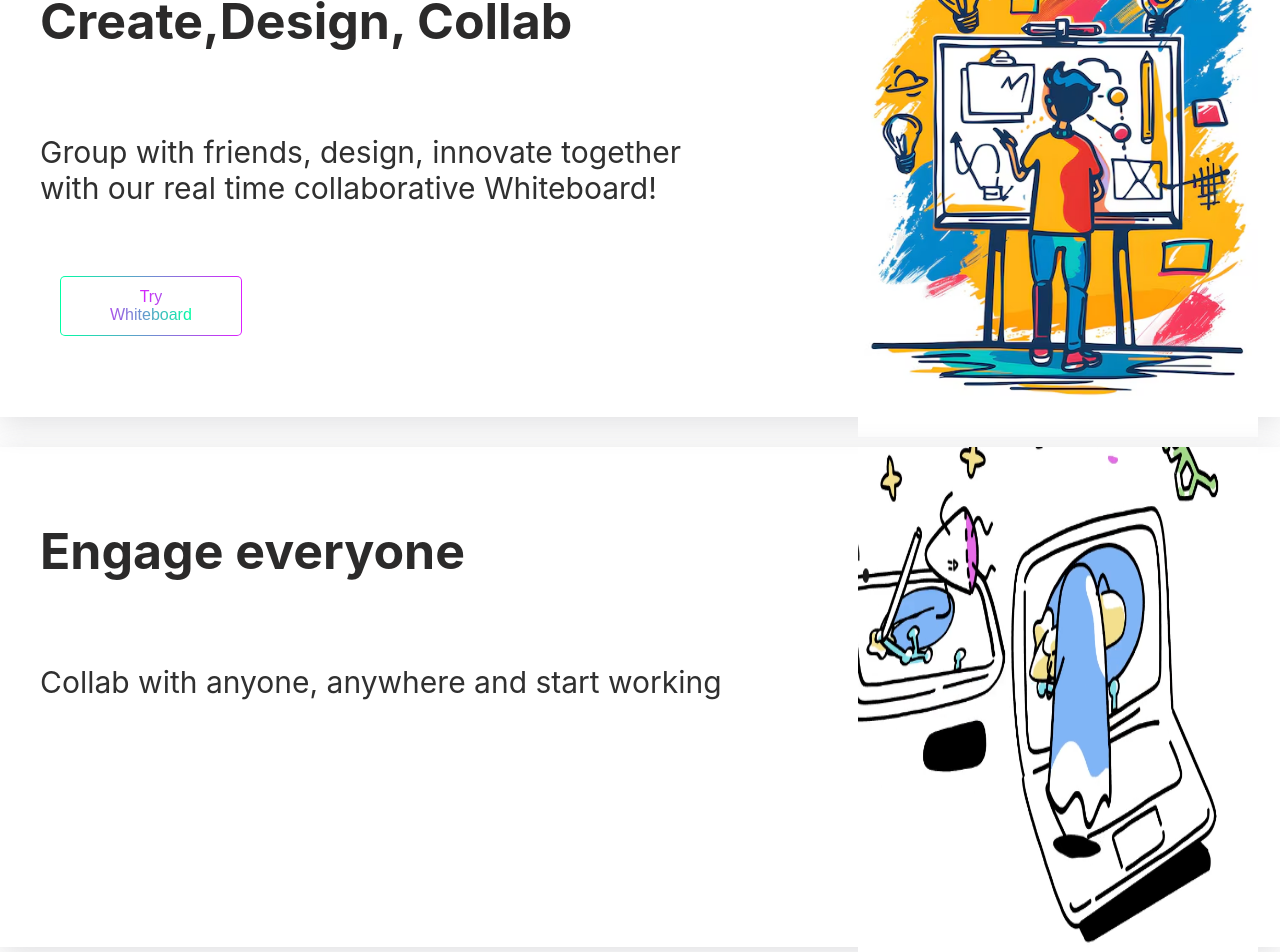
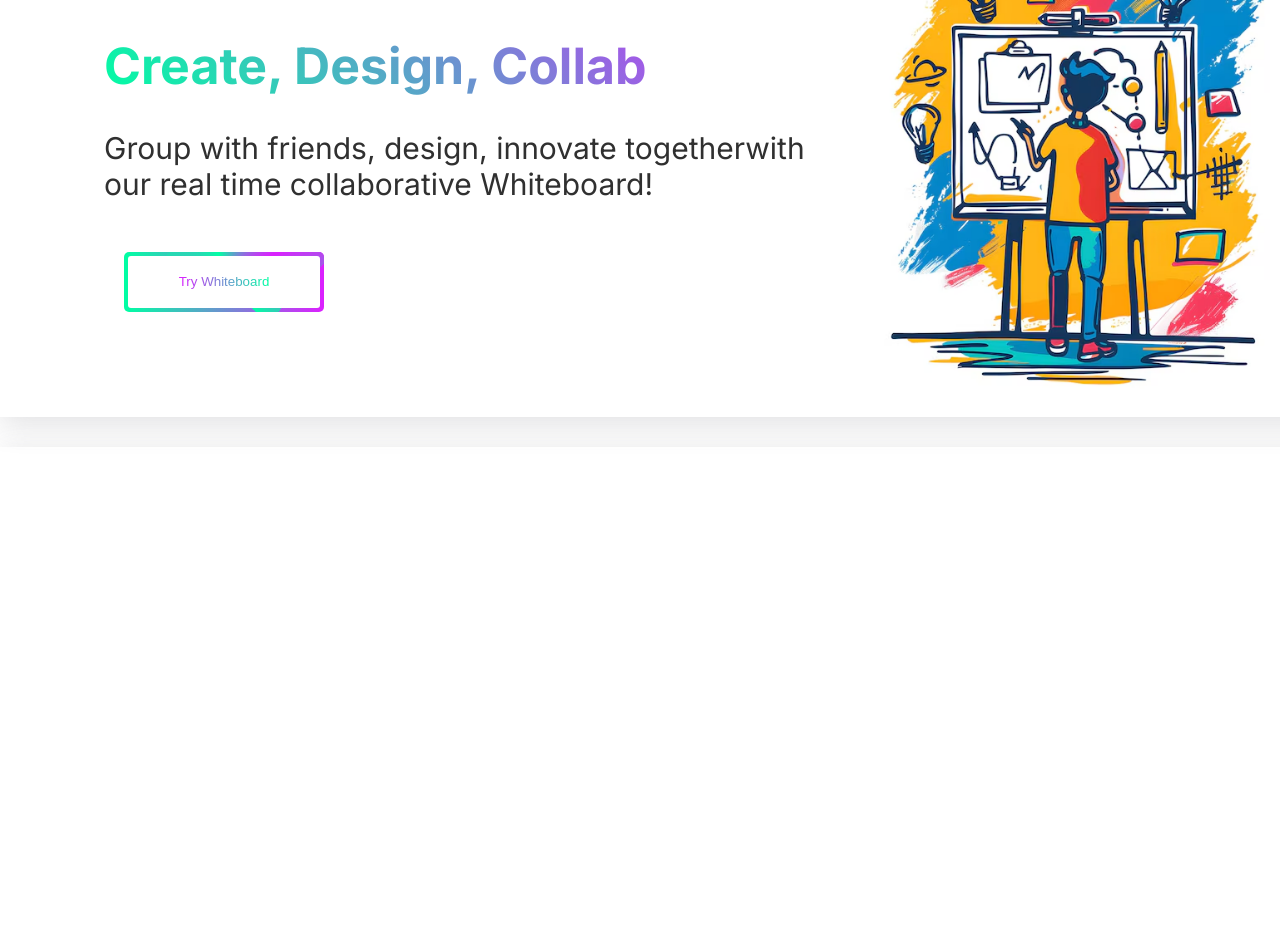
Before and after one commit to shubhirusiya/whiteboard_project, a React (Create React App) app in the folder frontend/: page / in a window 1280 px wide. Shown: the part 240-1192 px from the top of the page. After the commit the page ends 800 px from the top, so only its background shows below. Built offline with nearby package versions, Linux system fonts and the light colour scheme.

Commit message:
some css fixed

```diff
--- a/frontend/src/components/landing_page.js
+++ b/frontend/src/components/landing_page.js
@@ -1,67 +1,120 @@
-import React from 'react';
-import '../style/landingpage.css'
-
-
+import React, { useEffect, useRef } from 'react';
+import '../style/landingpage.css';
 import MouseTrail from "./mousetraileffect";
 
-function landingpage() {
+function LandingPage() {
+  const sectionRefs = useRef([]);
+  const typedTextRefs = useRef([]);
+
+  useEffect(() => {
+    const observer = new IntersectionObserver(
+      (entries) => {
+        entries.forEach((entry) => {
+          if (entry.isIntersecting) {
+            entry.target.classList.add('section-visible');
+          } else {
+            entry.target.classList.remove('section-visible');
+          }
+        });
+      },
+      { threshold: 0.1 }
+    );
+
+    sectionRefs.current.forEach((section) => {
+      if (section) observer.observe(section);
+    });
+
+    // Typed Animation
+    typedTextRefs.current.forEach((textElement, index) => {
+      if (textElement && index % 2 === 1) { // Only for paragraph texts
+        const text = textElement.textContent;
+        textElement.textContent = '';
+        let charIndex = 0;
+
+        const typeWriter = () => {
+          if (charIndex < text.length) {
+            textElement.textContent += text.charAt(charIndex);
+            charIndex++;
+            setTimeout(typeWriter, 50);
+          }
+        };
+
+        const observer = new IntersectionObserver(
+          (entries) => {
+            if (entries[0].isIntersecting) {
+              typeWriter();
+            }
+          },
+          { threshold: 0.1 }
+        );
+
+        observer.observe(textElement);
+      }
+    });
+
+    return () => {
+      sectionRefs.current.forEach((section) => {
+        if (section) observer.unobserve(section);
+      });
+    };
+  }, []);
+
   return (
+    <div className="landing-container">
+      <MouseTrail />
 
-    <div style={{ minHeight:"100vh", backgroundColor: "white", overflow:"hidden" }}>
-
-        <div className='intro'>
+      <div
+        ref={(el) => sectionRefs.current[0] = el}
+        className='intro first-section'
+      >
         <div className="textarea">
-            <h1>Create,Design, Collab </h1>
-            <br/>
-          <p>
+          <h1 ref={(el) => typedTextRefs.current[0] = el} className="constant-gradient-text">Create, Design, Collab</h1>
+          <p ref={(el) => typedTextRefs.current[1] = el} className="description-text">
             Group with friends, design, innovate together<br/>
             with our real time collaborative Whiteboard!
           </p>
-            <br />
-        <div class="container">
-
-  <button class="btn" data="Try Whiteboard"></button>
+          <div className="container">
+            <button className="btn animated-border" data="Try Whiteboard">
+              <span className="btn-content">Try Whiteboard</span>
+            </button>
           </div>
         </div>
-    <div className='pic'><img src="./pic1.avif" alt="" /></div>
+        <div className='pic'>
+          <img src="./pic1.avif" alt="Collaboration Illustration" />
+        </div>
+      </div>
 
-
+      <div
+        ref={(el) => sectionRefs.current[1] = el}
+        className='intro second-section'
+      >
+        <div className='pic second-pic'>
+          <img src="./doodle.png" alt="Engagement Illustration" />
         </div>
-        <div className='intro'>
-        <div className='pic'><img src="./doodle.png" alt="" /></div>
-
-          <div className="textarea">
-            <h1>Engage everyone</h1>
-            <br/>
-          <p>
+        <div className="textarea second-text">
+          <h1 ref={(el) => typedTextRefs.current[2] = el} className="constant-gradient-text">Engage Everyone</h1>
+          <p ref={(el) => typedTextRefs.current[3] = el} className="description-text">
             Collab with anyone, anywhere and start working
           </p>
-            <br />
-
+        </div>
       </div>
 
-
+      <div
+        ref={(el) => sectionRefs.current[2] = el}
+        className='intro third-section'
+      >
+        <div className='pic1'>
+          <img src="./note1.png" alt="Study Illustration" />
         </div>
-
-        <div className='intro'>
-        <div className='pic1'><img src="./note1.png" alt="" /></div>
-
         <div className="textarea">
-            <h1>Study Together,Learn Together</h1>
-            <br/>
-          <p>
-          Want to study and learn together ? Try the whiteboard now !
+          <h1 ref={(el) => typedTextRefs.current[4] = el} className="constant-gradient-text">Study Together, Learn Together</h1>
+          <p ref={(el) => typedTextRefs.current[5] = el} className="description-text">
+            Want to study and learn together? Try the whiteboard now!
           </p>
-            <br />
-
         </div>
-
-
       </div>
-
-        <MouseTrail />
     </div>
   );
 }
 
-export default landingpage;
+export default LandingPage;
--- a/frontend/src/style/landingpage.css
+++ b/frontend/src/style/landingpage.css
@@ -1,82 +1,120 @@
+@import url('https://fonts.googleapis.com/css2?family=Inter:wght@400;600;700&display=swap');
+
 html, body {
   height: 100%;
   margin: 0;
-  overflow: visible;
+  overflow-x: hidden;
+  font-family: 'Inter', sans-serif;
 }
 
-.intro{
+.intro {
   box-shadow: rgba(100, 100, 111, 0.2) 0px 7px 29px 0px;
-    height:500px;
+  height: 500px;
   width: 100%;
-    float: right;
+  display: flex;
+  align-items: center;
+  justify-content: space-between;
   margin-bottom: 30px;
+  position: relative;
+  overflow: hidden;
+  padding: 0 5%;
 }
 
 .pic img {
-    margin-right: 22px;
-    width: 400px; /* Adjust based on your preference */
-    /* Optional: Limit the image width */
+  margin-right: 70px;
+  width: 400px;
   height: 65vh;
   float: right;
+  object-fit: contain;
 }
-  .textarea{
+
+.pic1 img {
+  height: 500px;
+  width: 500px;
+  float: left;
+  margin: 20px;
+  object-fit: contain;
+}
+
+.textarea {
   float: left;
   margin: 40px;
   text-align: left;
+  flex: 1;
+}
 
-
-  }
-  .textarea h1{
+.textarea h1 {
   font-size: 50px;
   color: rgb(43, 42, 42);
 }
-  .textarea p{
+
+.textarea p {
   font-size: 30px;
   text-align: left;
   color: rgb(48, 48, 48);
 }
+
 .container {
   height: 60px;
-    width: 120px;
+  width: 200px;
   display: flex;
   justify-content: left;
   align-items: left;
   background-color: white;
-    display: flex;
   float: left;
   margin: 20px;
 }
 
 .btn {
+  position: relative;
   padding: 10px 50px;
   border: none;
   outline: none;
-    position: relative;
-    z-index: 1;
   border-radius: 5px;
   background: linear-gradient(to right, #00FFA3, #DC1FFF);
   cursor: pointer;
+  overflow: hidden;
+  width: 100%;
+  height: 100%;
 }
+
 .btn::before {
   content: "";
   position: absolute;
-    left: 1px;
-    right: 1px;
-    top: 1px;
-    bottom: 1px;
-    border-radius: 4px;
-    background-color: white;
-    z-index: -1;
-    transition: 200ms
+  top: -50%;
+  left: -50%;
+  width: 200%;
+  height: 200%;
+  background: conic-gradient(
+    transparent,
+    transparent,
+    transparent,
+    #00FFA3,
+    #DC1FFF,
+    #00FFA3
+  );
+  animation: rotate 4s linear infinite;
+  z-index: 1;
 }
+
 .btn::after {
-    content: attr(data);
-    font-size: 16px;
+  content: "";
+  position: absolute;
+  inset: 4px;
+  background: white;
+  z-index: 2;
+  border-radius: 3px;
+}
+
+.btn-content {
+  position: relative;
+  z-index: 3;
   background: linear-gradient(to left, #00FFA3, #DC1FFF);
   -webkit-background-clip: text;
   color: transparent;
-    transition: 200ms
+  transition: 0.5s;
 }
+
 .btn:hover::before {
   opacity: 50%;
   top: 0px;
@@ -88,18 +126,77 @@ html, body {
   color: white;
 }
 
+@keyframes rotate {
+  0% {
+    transform: rotate(0deg);
+  }
+  100% {
+    transform: rotate(360deg);
+  }
+}
 
-  .pic1 img{
-    height: 500px;
-    width: 500px;
-    float: left;
-    margin: 20px;
+.constant-gradient-text {
+  background: linear-gradient(45deg, #00FFA3, #DC1FFF);
+  -webkit-background-clip: text;
+  -webkit-text-fill-color: transparent;
+}
 
+.section-animate {
+  opacity: 0;
+  transform: translateY(20px);
+  transition: opacity 0.6s ease, transform 0.6s ease;
 }
-  .intro{
-    box-shadow: rgba(100, 100, 111, 0.2) 0px 7px 29px 0px;
-    height:500px;
-    width: 100%;
-    float: right;
-    margin-bottom: 30px;
+
+.section-visible {
+  opacity: 1;
+  transform: translateY(0);
 }
+
+/* Second Section Specific Styling */
+.second-section {
+  flex-direction: row-reverse;
+}
+
+.second-pic {
+  margin-right: 5%;
+}
+
+.second-text {
+  margin-left: 5%;
+}
+
+/* Third Section Specific Styling */
+.third-section {
+  .pic1, .textarea {
+    margin: 40px 2%;
+  }
+}
+
+/* Pop Animation */
+@keyframes pop {
+  0% { transform: scale(0.9); opacity: 0; }
+  50% { transform: scale(1.05); }
+  100% { transform: scale(1); opacity: 1; }
+}
+
+.section-visible {
+  animation: pop 0.6s ease-out;
+}
+
+/* Scrollbar Styling */
+::-webkit-scrollbar {
+  width: 8px;
+}
+
+::-webkit-scrollbar-track {
+  background: #f1f1f1;
+}
+
+::-webkit-scrollbar-thumb {
+  background: linear-gradient(to bottom, #00FFA3, #DC1FFF);
+  border-radius: 4px;
+}
+
+::-webkit-scrollbar-thumb:hover {
+  background: linear-gradient(to bottom, #DC1FFF, #00FFA3);
+}
```
Lines whose indentation alone changed are shown as unchanged.
